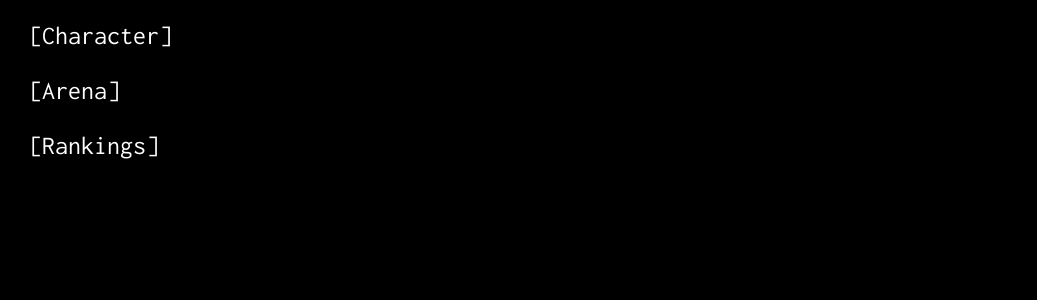
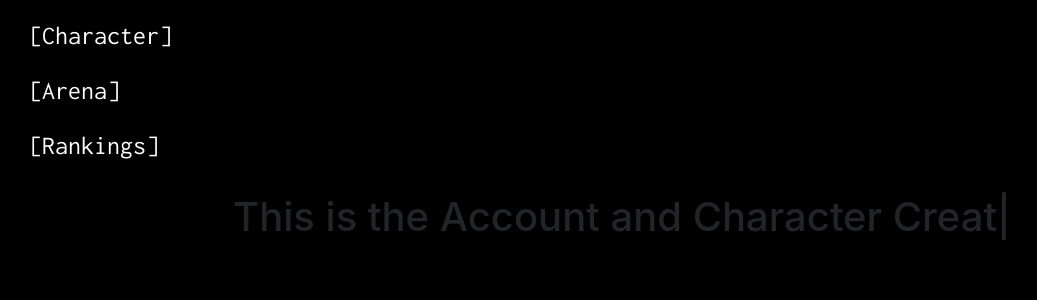
Before and after one commit to cburns92/SwordsAndShields, a React (Create React App) app: page /creator in a window 1280 px wide. Shown: the top 300 px of the page, without its empty margins (18-1055 px from the left). Built offline with nearby package versions, Linux system fonts and the light colour scheme.

Commit message:
More Style Nonsense!

```diff
--- a/src/App.css
+++ b/src/App.css
@@ -64,7 +64,7 @@
     opacity:1
   }
   to {
-    opacity:.5
+    opacity:.5;
   }
   to {
     opacity: 0;
--- a/src/App.js
+++ b/src/App.js
@@ -3,6 +3,7 @@ import './App.css';
 import Home from './components/Home/Home'
 import Character from './components/Character/Character'
 import Arena from './components/Arena/Arena'
+import Creator from './components/Creator/Creator'
 import Rankings from './components/Rankings/Rankings'
 import { BrowserRouter as Router, Route, Link } from "react-router-dom";
 import Typed from 'react-typed';
@@ -10,7 +11,6 @@ import Typed from 'react-typed';
 // const Character = () => <h1>This is the Character Sheet Page!</h1>
 // const Arena = () => <h1>This is the Arena! Or Arena Lobby!</h1>
 // const Rankings = () => <h1>This is the Player Rankings Page!</h1>
-
 class App extends Component {
 
   state = {
@@ -61,11 +61,14 @@ class App extends Component {
           </nav>
 
         </header>
+        <hr/>
 
         <Route exact path = "/" component = {Home} />
+        <Route path = "/creator" component = {Creator} />
         <Route path = "/character" component = {Character} />
         <Route path = "/arena" component = {Arena} />
         <Route path = "/rankings" component = {Rankings} />
+
       </div>
 
       </Router>
--- /dev/null
+++ b/src/components/Creator/Creator.js
@@ -0,0 +1,19 @@
+import React, { Component } from 'react';
+import Typed from 'react-typed';
+
+class Creator extends Component {
+    render() {
+        return (
+            <h1>
+                <Typed
+                    strings={["This is the Account and Character Creation Page, or at least the Account Page, And Then Creation Page!"]}
+                    typeSpeed={100}
+                    startDelay={0}
+                    showCursor={true}
+                />
+            </h1>
+        )
+    }
+}
+
+export default Creator
--- /dev/null
+++ b/src/components/Creator/index.js
@@ -0,0 +1 @@
+export {default} from './Creator'
--- a/src/components/Home/Home.js
+++ b/src/components/Home/Home.js
@@ -1,6 +1,7 @@
 import React, { Component } from 'react';
 import pyramid from '../../images/pyramid.png'
 import Typed from 'react-typed';
+import { BrowserRouter as Link } from "react-router-dom";
 
 class Home extends Component {
     render(){
@@ -23,14 +24,14 @@ class Home extends Component {
                     showCursor={false}
                 />
           </h2>
-          <a class = "nav-link" href=".">
+          <Link class = "nav-link" to="/creator">
             <Typed
                     strings={['[Create A Character]']}
                     typeSpeed={75}
                     showCursor={false}
                     startDelay={12000}
             />
-          </a>
+          </Link>
         </div>
         )
     }
```
Also changed, not shown: src/images/pyramid.png.
